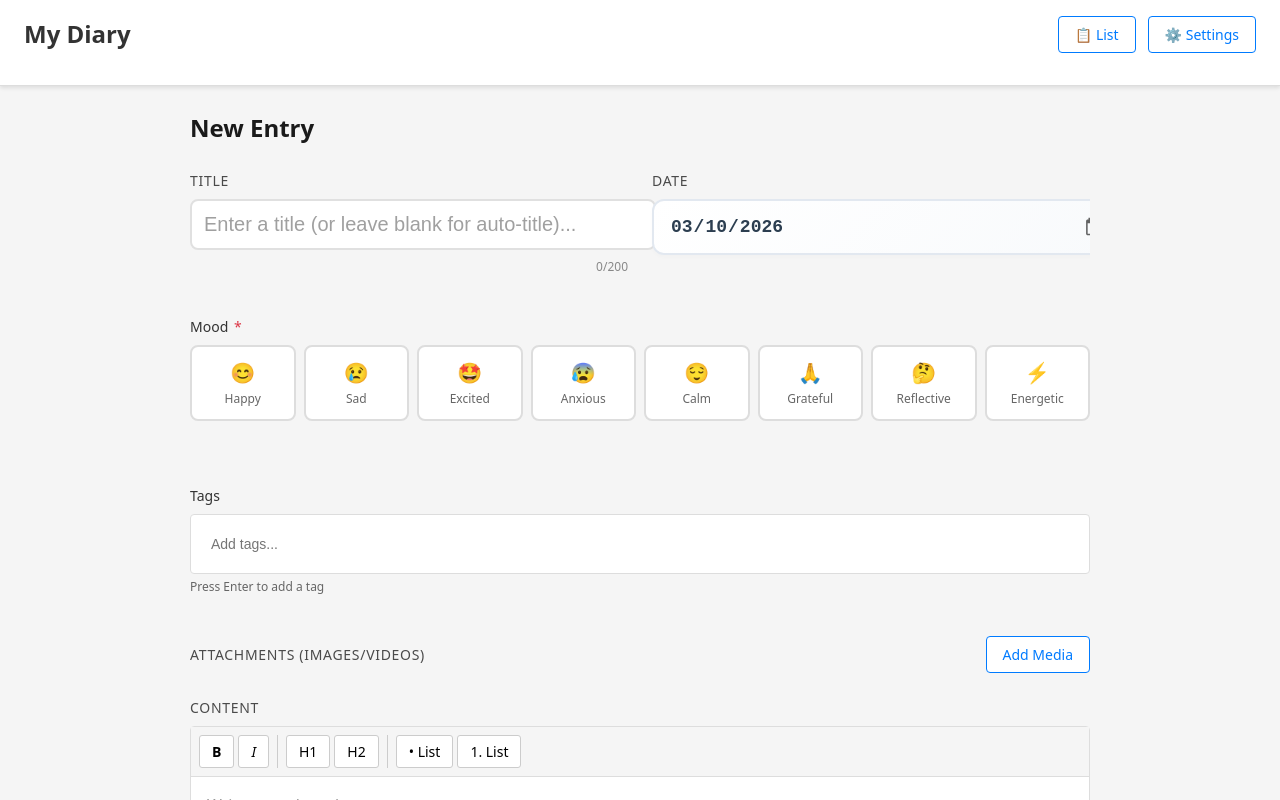
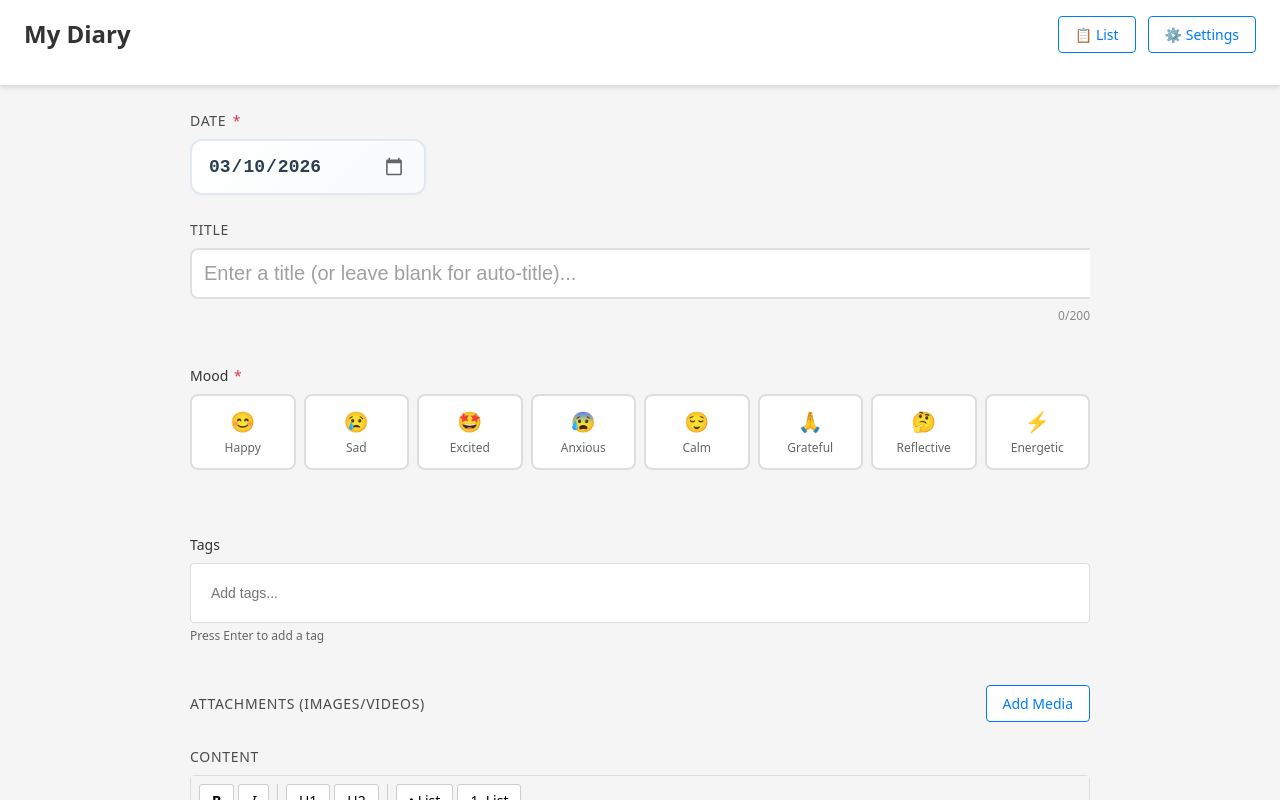
Before and after one commit to sharon-raphael/my-diary, a React (Vite) app: page / in a window 1280 px wide. Both pictures are taken after a click on the element "10". Shown: the top 800 px of the page. Built offline with nearby package versions, Linux system fonts and the light colour scheme.

Commit message:
feat(ui): shift date block to small top header and remove editor title

```diff
--- a/src/components/EntryEditor.css
+++ b/src/components/EntryEditor.css
@@ -144,6 +144,18 @@
   min-width: unset;
 }
 
+.compact-date-group {
+  align-self: flex-start;
+  width: fit-content;
+}
+
+.compact-date-input {
+  width: auto;
+  padding: 0.5rem 0.75rem;
+  font-size: 0.95rem;
+  border-radius: 8px;
+}
+
 .date-input {
   width: 100%;
   padding: 0.75rem 1rem;
--- a/src/components/EntryEditor.tsx
+++ b/src/components/EntryEditor.tsx
@@ -103,13 +103,20 @@ export function EntryEditor({ entry, initialDate, onSave, onCancel }: EntryEdito
 
   return (
     <div className="entry-editor">
-      <div className="entry-editor-header">
-        <h2>{entry ? 'Edit Entry' : 'New Entry'}</h2>
+      <div className="entry-editor-form">
+        <div className="form-group date-picker-group compact-date-group">
+          <label htmlFor="entry-date">Date <span style={{ color: '#dc3545', marginLeft: '2px' }}>*</span></label>
+          <input
+            id="entry-date"
+            type="date"
+            className="date-input compact-date-input"
+            value={date}
+            onChange={(e) => setDate(e.target.value)}
+            required
+          />
         </div>
 
-      <div className="entry-editor-form">
-        <div className="form-row">
-          <div className="form-group flex-1">
+        <div className="form-group">
           <label htmlFor="entry-title">Title</label>
           <input
             id="entry-title"
@@ -121,19 +128,6 @@ export function EntryEditor({ entry, initialDate, onSave, onCancel }: EntryEdito
             maxLength={200}
           />
           <span className="char-count">{title.length}/200</span>
-          </div>
-
-          <div className="form-group date-picker-group">
-            <label htmlFor="entry-date">Date</label>
-            <input
-              id="entry-date"
-              type="date"
-              className="date-input"
-              value={date}
-              onChange={(e) => setDate(e.target.value)}
-              required
-            />
-          </div>
         </div>
 
         <MoodSelector value={mood} onChange={setMood} />
```
Lines whose indentation alone changed are shown as unchanged.
